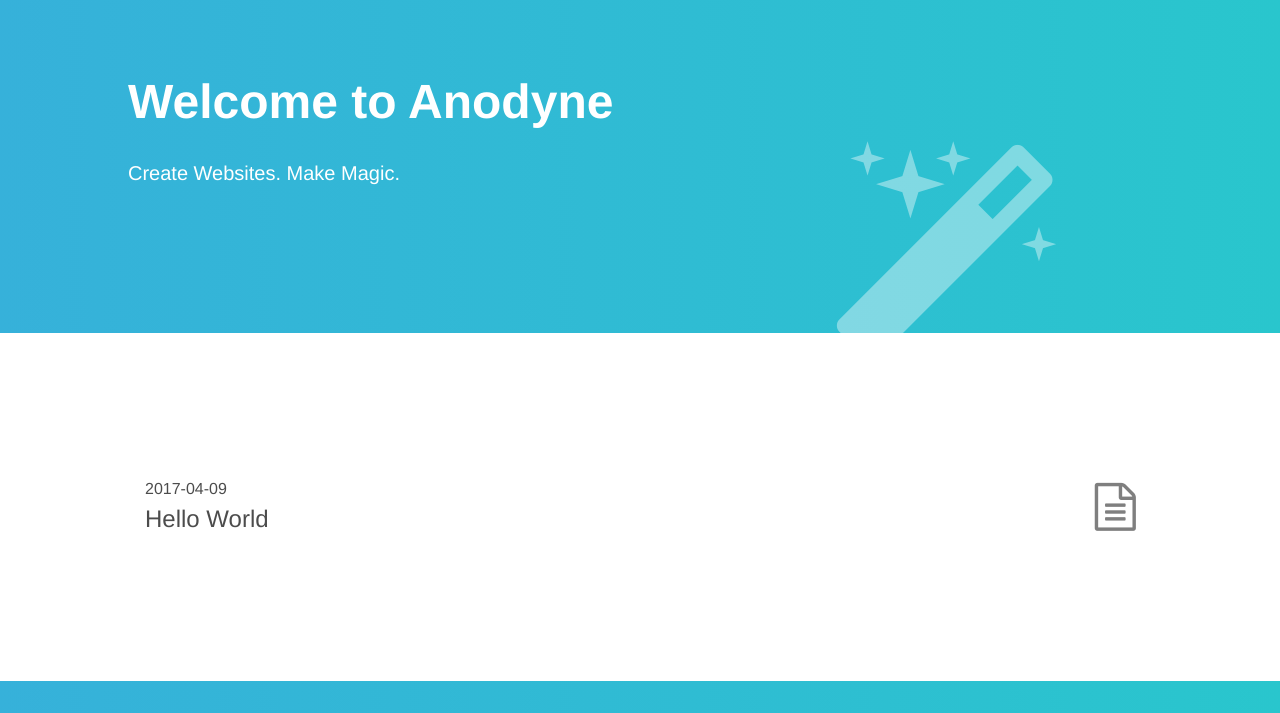
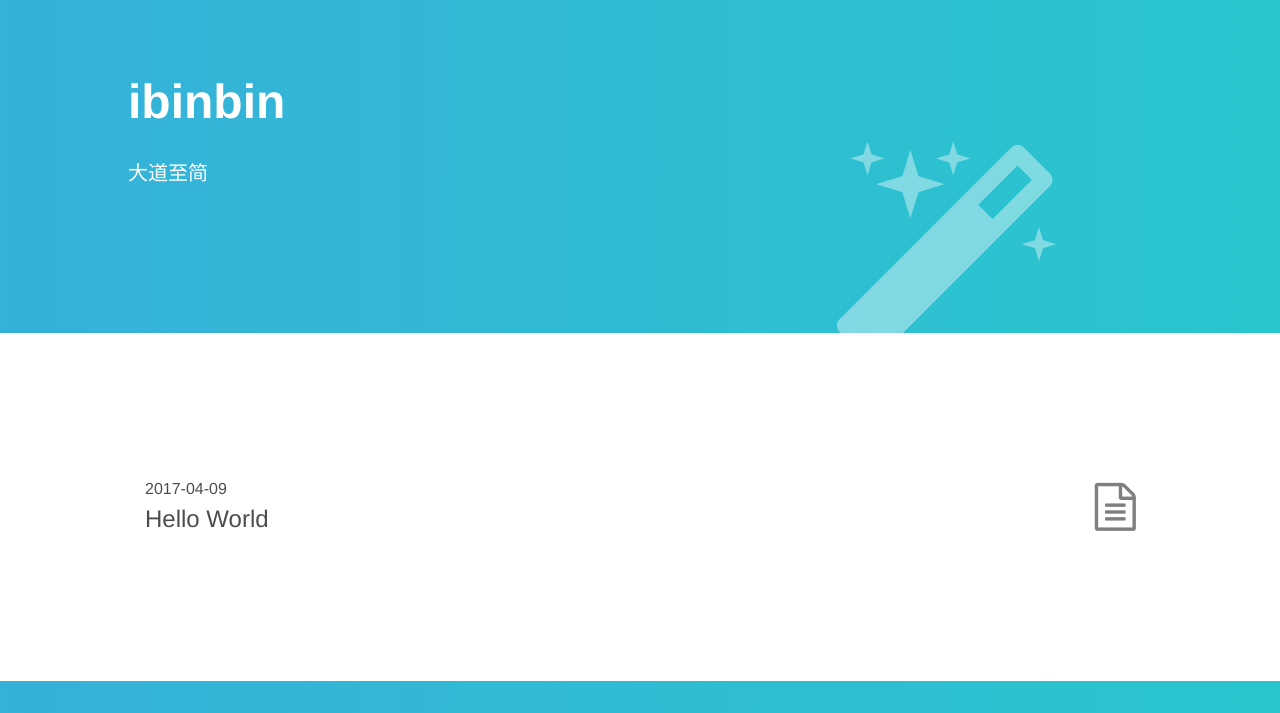
Before and after one commit to 5ibinbin/5ibinbin.github.io, a plain HTML site: page index.html in a window 1280 px wide. Shown: the part 87-800 px from the top of the page. Drawn offline with nearby package versions, Linux system fonts and the light colour scheme.

Commit message:
Site updated: 2017-04-09 21:57:11

```diff
--- a/index.html
+++ b/index.html
@@ -108,8 +108,8 @@
     <!-- Title -->
     <div class="w-100 mw8 center vh-40 dt">
         <div class="dtc v-mid white">
-            <h1 class="f1-l f2-m tc tc-m tl-ns">Welcome to Anodyne</h1>
-            <p class="f4 fw3 pab-100px tc tc-m tl-ns">Create Websites. Make Magic.</p>
+            <h1 class="f1-l f2-m tc tc-m tl-ns">ibinbin</h1>
+            <p class="f4 fw3 pab-100px tc tc-m tl-ns">大道至简</p>
         </div>
     </div>
 
```
